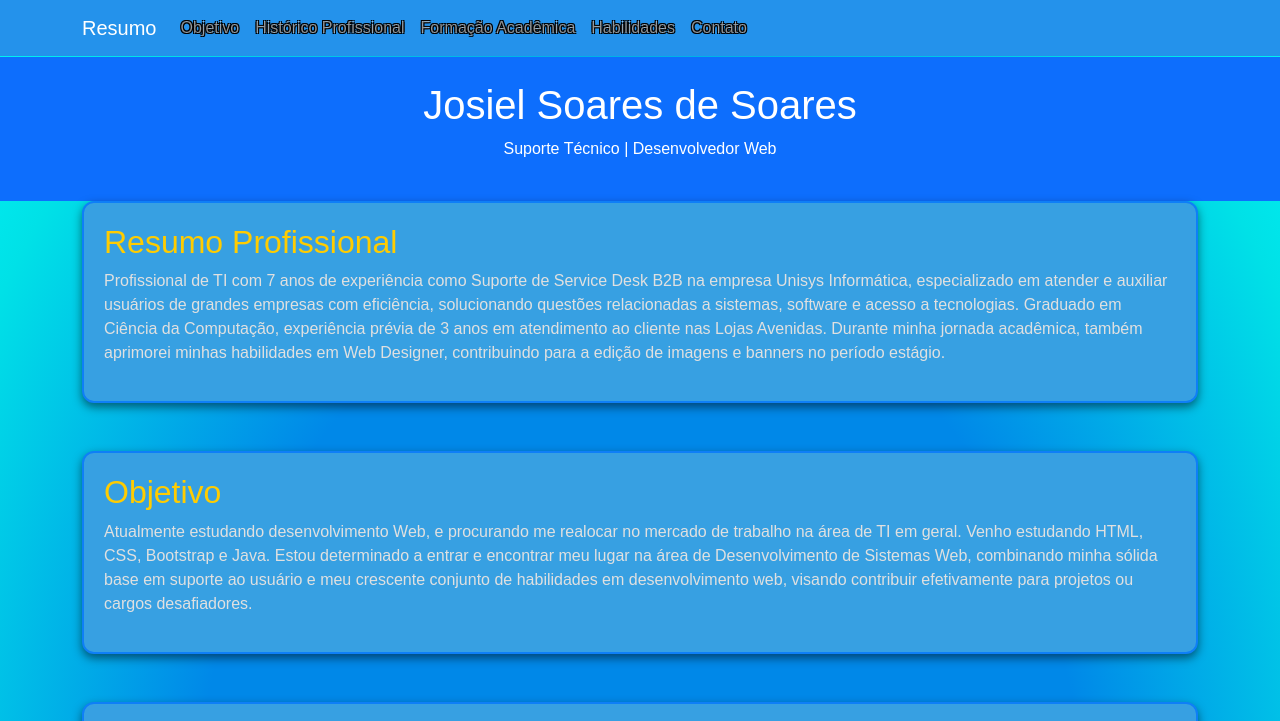
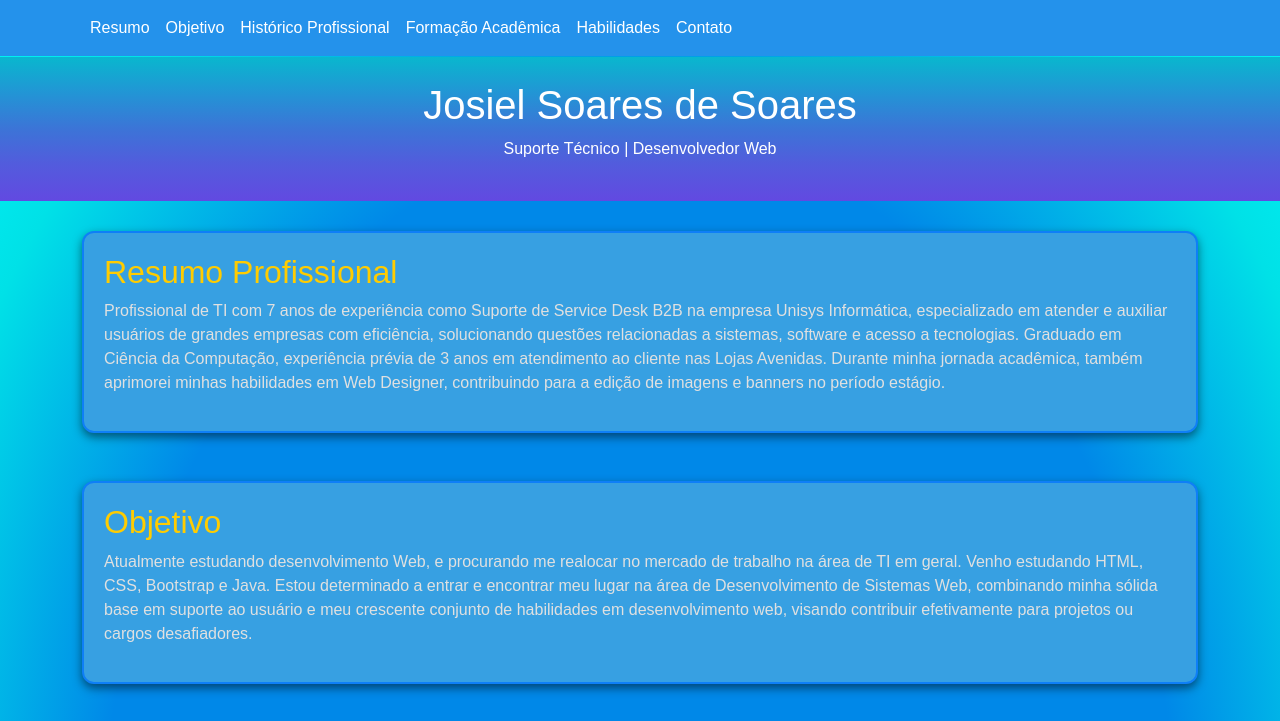
Before and after one commit to JosielSSoares/LandPages, a plain HTML site: page meusite.html in a window 1280 px wide. Shown: the top 721 px of the page. Drawn offline with nearby package versions, Linux system fonts and the light colour scheme.

Commit message:
feat: Novas cores e efeitos degrade.

```diff
--- a/meusite.html
+++ b/meusite.html
@@ -8,19 +8,21 @@
   <title>Josiel Soares</title>
 </head>
 <body>
-  <header class="bg-primary text-white text-center p-4">
-    <h1>Josiel Soares de Soares</h1>
-    <p>Suporte Técnico | Desenvolvedor Web</p>
-  </header>
+  <div class="titulo">
+    <header class="bg-primary text-white text-center p-4 degrade-vertical">
+      <h1>Josiel Soares de Soares</h1>
+      <p>Suporte Técnico | Desenvolvedor Web</p>
+    </header>
+  </div>
 
   <nav class="navbar navbar-expand-lg navbar-dark bg-dark fixed-top">
     <div class="container">
-      <a class="navbar-brand" href="#resumo">Resumo</a>
       <button class="navbar-toggler" type="button" data-bs-toggle="collapse" data-bs-target="#navbarNav">
         <span class="navbar-toggler-icon"></span>
       </button>
-      <div class="collapse navbar-collapse texto-com-borda" id="navbarNav">
+      <div class="collapse navbar-collapse texto-com-borda a" id="navbarNav">
         <ul class="navbar-nav">
+          <li class="nav-item"> <a class="nav-link" href="#resumo">Resumo</a></li>
           <li class="nav-item"><a class="nav-link" href="#objetivo">Objetivo</a></li>
           <li class="nav-item"><a class="nav-link" href="#historico">Histórico Profissional</a></li>
           <li class="nav-item"><a class="nav-link" href="#formacao">Formação Acadêmica</a></li>
@@ -92,7 +94,7 @@
     </section>
   </main>
 
-  <footer class="text-center bg-dark text-white py-3">
+  <footer class="text-center bg-dark text-white py-3 degrade-vertical">
     <p>&copy; 2025 Josiel Soares</p>
     <div>
       <a href="https://www.linkedin.com/in/josielssoares" target="_blank" class="text-white mx-2">LinkedIn</a>
--- a/style.css
+++ b/style.css
@@ -2,7 +2,7 @@ body {
   background: radial-gradient(
     ellipse at center,
     #0088e8 0%,
-    #0088e8 50%,
+    #0088e8 60%,
     #00e1e7 85%,
     #00f5f5 100%
   );
@@ -10,7 +10,12 @@ body {
   overflow-x: hidden; /* Impede rolagem horizontal */
   color: #e0e0e0; /* Cor neutra para o texto */
   margin: 0;
+
+}
+
+.titulo{
   padding-top: 57px;
+  padding-bottom: 30px;
 }
 
 h2 {
@@ -28,18 +33,6 @@ section {
   transform: translateX(100%); /* Inicia fora da tela */
   box-shadow: 0px 4px 10px rgb(0, 0, 0, 0.5); /* Sombra para destaque */
   transition: transform 1s ease-out, opacity 1s ease-out;
-}
-
-.gradient-background {
-  background: radial-gradient(
-    ellipse at center,
-    #0088e8 0%,
-    #0088e8 50%,
-    #00e1e7 85%,
-    #00f5f5 100%
-  );
-  /*border-radius: 20px; /* Opcional: para cantos arredondados como na imagem */
-  padding: 50px;
 }
 
 footer {
@@ -63,7 +56,24 @@ footer a:hover {
   background-color: #2492EB!important;
 }
 
-.texto-com-borda{
-  text-shadow: -1px -1px 0 #000, 1px -1px 0 #000, -1px 1px 0 #000, 1px 1px 0 #000; /* BARRA SUPERIOR */
+.texto-com-borda a{
+  color: #ffff;
 
 }
+
+.texto-com-borda a:hover,
+.texto-com-borda a:active,
+.texto-com-borda a:focus {
+  color: #ffcc00; /* ou #FFFF00 */
+}
+.degrade-vertical {
+  background: linear-gradient(
+    to bottom,
+    #09B7CE,
+    #2295D5,
+    #3C74D7,
+    #535BDD,
+    #6249E1
+    /* #5D4CDF */
+  );
+}
```
